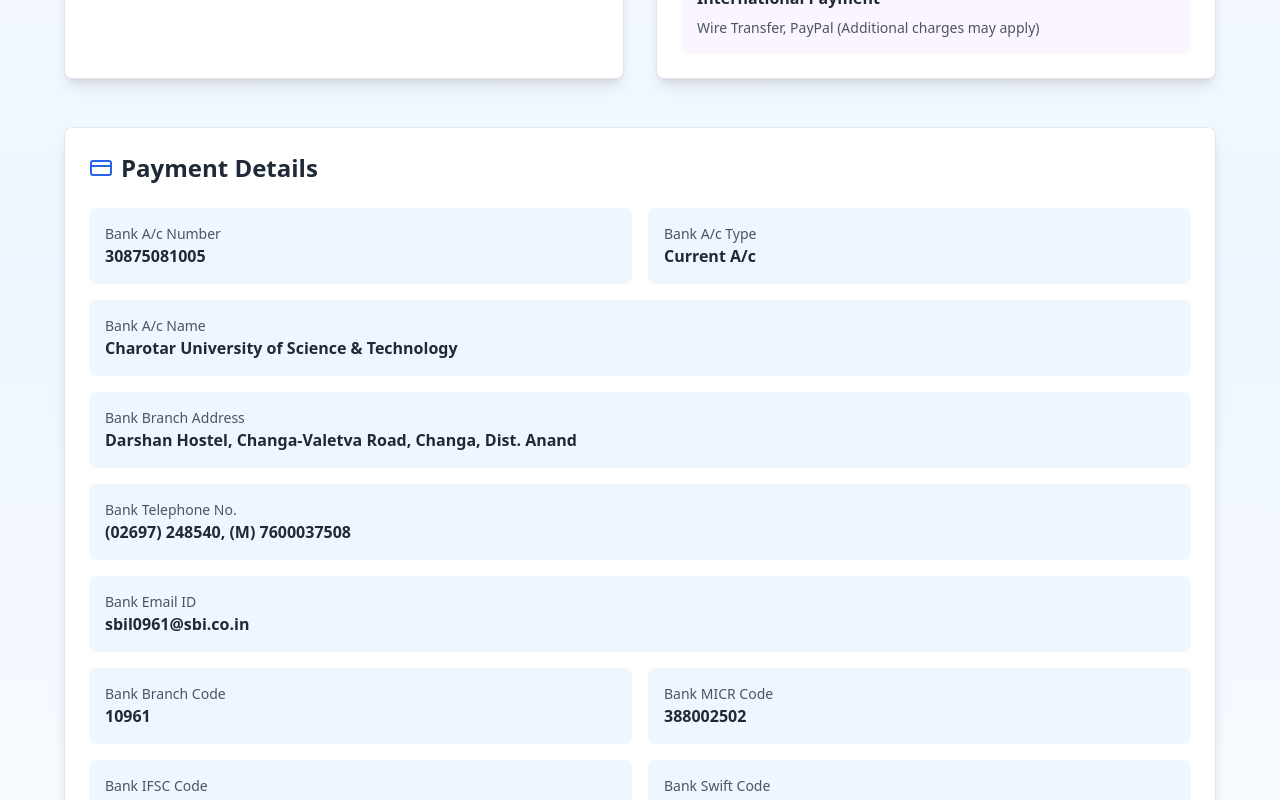
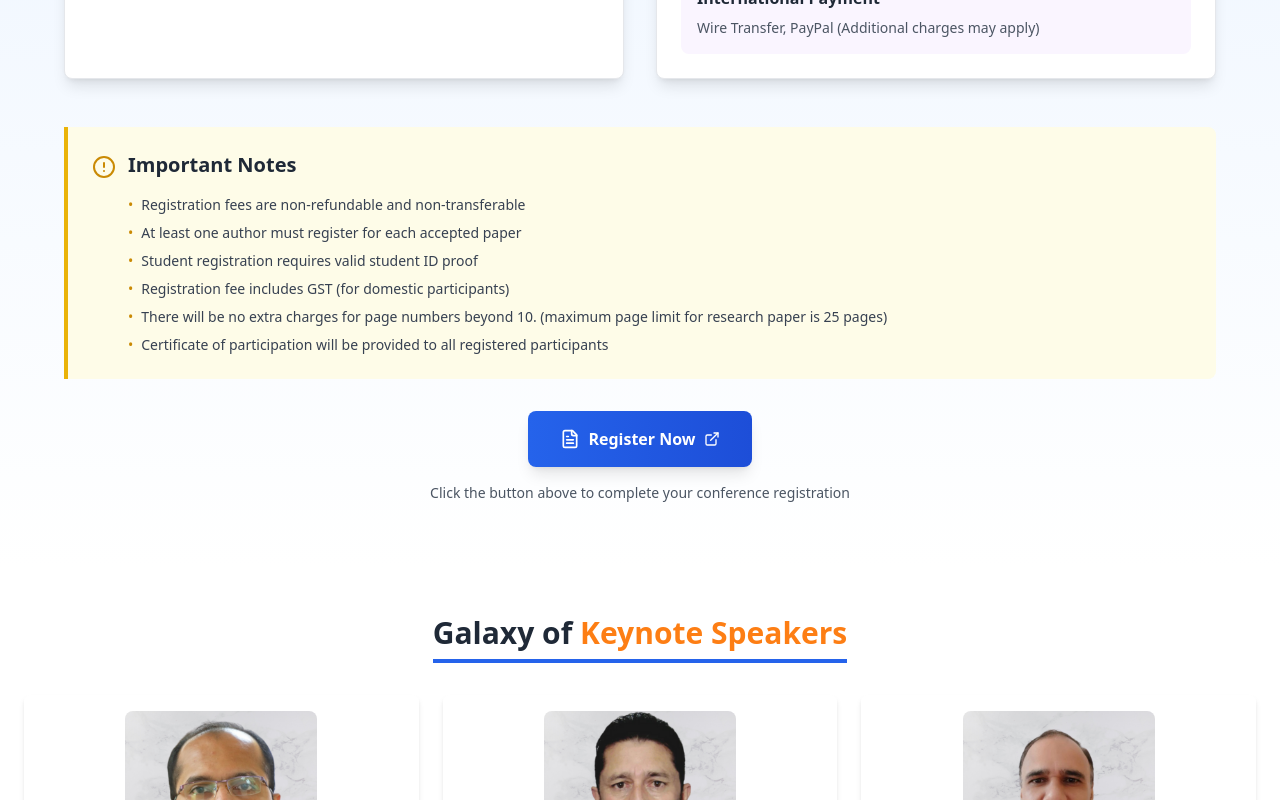
Before and after one commit to ravichanga101/ICACS-2026-v3, a Next.js app: page / in a window 1280 px wide. Shown: the part 6380-7180 px from the top of the page. Built offline with nearby package versions, Linux system fonts and the light colour scheme.

Commit message:
payment details - commented

```diff
--- a/src/components/Registration.jsx
+++ b/src/components/Registration.jsx
@@ -181,7 +181,7 @@
         </div>
 
         {/* Payment Details */}
-        <div className="max-w-6xl mx-auto mb-12">
+        {/* <div className="max-w-6xl mx-auto mb-12">
           <div className="bg-white rounded-lg shadow-lg p-6 border border-gray-200">
             <h3 className="text-2xl font-bold text-gray-800 mb-6 flex items-center">
               <CreditCard className="w-6 h-6 text-blue-600 mr-2" />
@@ -247,7 +247,7 @@
               </div>
             </div>
           </div>
-        </div>
+        </div> */}
 
         {/* Important Notes */}
         <div className="bg-yellow-50 border-l-4 border-yellow-500 p-6 rounded-r-lg max-w-6xl mx-auto mb-8">
```
